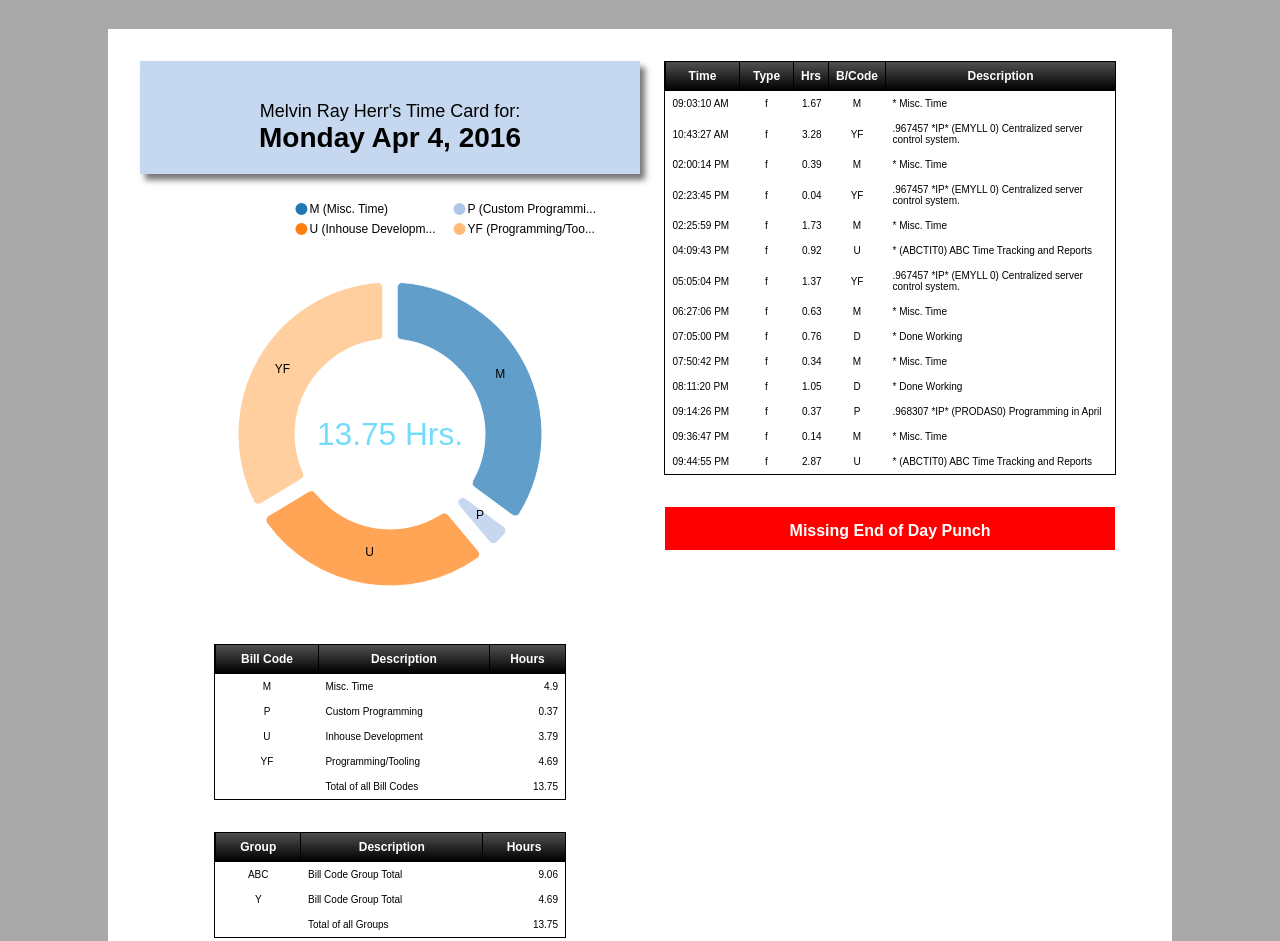
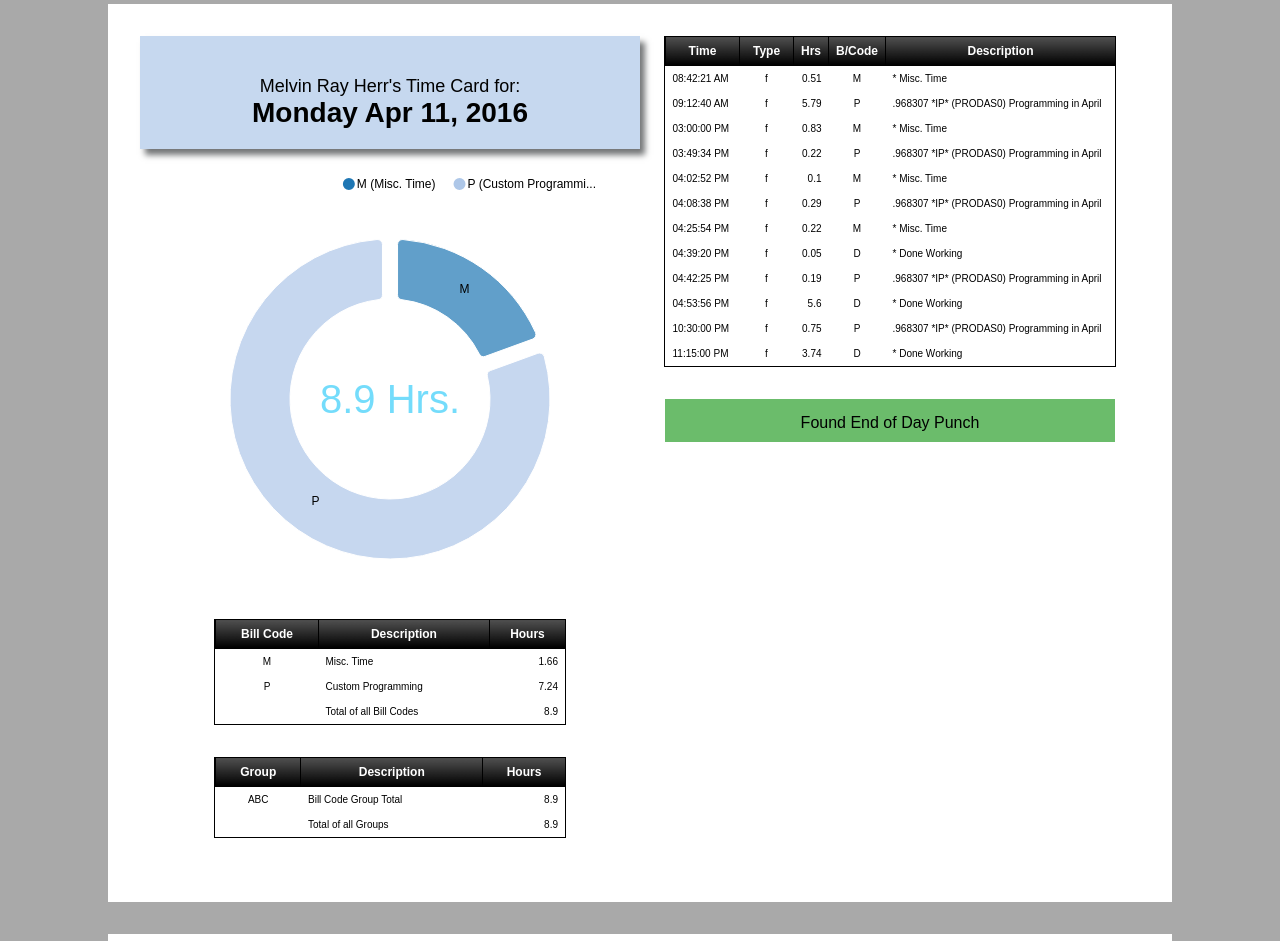
Before and after one commit to StillLearnin/stand-alone-html-report, a plain HTML site: page Melvin Ray Herr's Time Log for 04-11-2016 to 04-16-2016.html in a window 1280 px wide. Shown: the part 1220-2161 px from the top of the page. Drawn offline with Linux system fonts and the light colour scheme.

Commit message:
updated data for new week.

```diff
--- a/Melvin Ray Herr's Time Log for 04-04-2016 to 04-09-2016.html
+++ b/Melvin Ray Herr's Time Log for 04-11-2016 to 04-16-2016.html
@@ -3,204 +3,210 @@
 <head>    <script>var days = [
 {
     employee: "Melvin Ray Herr",
-    day: "2016-4-4",
+    day: "2016-4-11",
     clockPunches: [
-        { time: "09:03:10 AM", type: "f", hours: 1.67, billCode: "M", description: "* Misc. Time" },
-        { time: "10:43:27 AM", type: "f", hours: 3.28, billCode: "YF", description: ".967457 *IP* (EMYLL 0) Centralized server control system." },
-        { time: "02:00:14 PM", type: "f", hours: 0.39, billCode: "M", description: "* Misc. Time" },
-        { time: "02:23:45 PM", type: "f", hours: 0.04, billCode: "YF", description: ".967457 *IP* (EMYLL 0) Centralized server control system." },
-        { time: "02:25:59 PM", type: "f", hours: 1.73, billCode: "M", description: "* Misc. Time" },
-        { time: "04:09:43 PM", type: "f", hours: 0.92, billCode: "U", description: "* (ABCTIT0) ABC Time Tracking and Reports" },
-        { time: "05:05:04 PM", type: "f", hours: 1.37, billCode: "YF", description: ".967457 *IP* (EMYLL 0) Centralized server control system." },
-        { time: "06:27:06 PM", type: "f", hours: 0.63, billCode: "M", description: "* Misc. Time" },
-        { time: "07:05:00 PM", type: "f", hours: 0.76, billCode: "D", description: "* Done Working" },
-        { time: "07:50:42 PM", type: "f", hours: 0.34, billCode: "M", description: "* Misc. Time" },
-        { time: "08:11:20 PM", type: "f", hours: 1.05, billCode: "D", description: "* Done Working" },
-        { time: "09:14:26 PM", type: "f", hours: 0.37, billCode: "P", description: ".968307 *IP* (PRODAS0) Programming in April" },
-        { time: "09:36:47 PM", type: "f", hours: 0.14, billCode: "M", description: "* Misc. Time" },
-        { time: "09:44:55 PM", type: "f", hours: 2.87, billCode: "U", description: "* (ABCTIT0) ABC Time Tracking and Reports" }
+        { time: "08:42:21 AM", type: "f", hours: 0.51, billCode: "M", description: "* Misc. Time" },
+        { time: "09:12:40 AM", type: "f", hours: 5.79, billCode: "P", description: ".968307 *IP* (PRODAS0) Programming in April" },
+        { time: "03:00:00 PM", type: "f", hours: 0.83, billCode: "M", description: "* Misc. Time" },
+        { time: "03:49:34 PM", type: "f", hours: 0.22, billCode: "P", description: ".968307 *IP* (PRODAS0) Programming in April" },
+        { time: "04:02:52 PM", type: "f", hours: 0.10, billCode: "M", description: "* Misc. Time" },
+        { time: "04:08:38 PM", type: "f", hours: 0.29, billCode: "P", description: ".968307 *IP* (PRODAS0) Programming in April" },
+        { time: "04:25:54 PM", type: "f", hours: 0.22, billCode: "M", description: "* Misc. Time" },
+        { time: "04:39:20 PM", type: "f", hours: 0.05, billCode: "D", description: "* Done Working" },
+        { time: "04:42:25 PM", type: "f", hours: 0.19, billCode: "P", description: ".968307 *IP* (PRODAS0) Programming in April" },
+        { time: "04:53:56 PM", type: "f", hours: 5.60, billCode: "D", description: "* Done Working" },
+        { time: "10:30:00 PM", type: "f", hours: 0.75, billCode: "P", description: ".968307 *IP* (PRODAS0) Programming in April" },
+        { time: "11:15:00 PM", type: "f", hours: 3.74, billCode: "D", description: "* Done Working" }
     ],
-    missingEndOfDayPunch: true,
     billCodeTotals: {
         byBillCode: {
             details: [
-                { key: "M", description: "Misc. Time", hours: 4.90 },
-                { key: "P", description: "Custom Programming", hours: 0.37 },
-                { key: "U", description: "Inhouse Development", hours: 3.79 },
-                { key: "YF", description: "Programming/Tooling", hours: 4.69 }
+                { key: "M", description: "Misc. Time", hours: 1.66 },
+                { key: "P", description: "Custom Programming", hours: 7.24 }
             ],
-            total: 13.75
+            total: 8.90
         },
         byGroup: {
             details: [
-                { key: "ABC", description: "Bill Code Group Total", hours: 9.06 },
-                { key: "Y", description: "Bill Code Group Total", hours: 4.69 }
+                { key: "ABC", description: "Bill Code Group Total", hours: 8.90 }
             ],
-            total: 13.75
+            total: 8.90
         }
     }
 }
 ,
 {
     employee: "Melvin Ray Herr",
-    day: "2016-4-5",
+    day: "2016-4-12",
     clockPunches: [
-        { time: "00:37:13 AM", type: "f", hours: 0.14, billCode: "M", description: "* Misc. Time" },
-        { time: "00:45:30 AM", type: "f", hours: 8.11, billCode: "D", description: "* Done Working" },
-        { time: "08:52:12 AM", type: "f", hours: 0.48, billCode: "M", description: "* Misc. Time" },
-        { time: "09:16:25 AM", type: "p", hours: 0.11, billCode: "G", description: "* (KR) Karen Rissler" },
-        { time: "09:27:19 AM", type: "f", hours: 0.21, billCode: "U", description: "* (ABCTIT0) ABC Time Tracking and Reports" },
-        { time: "09:39:54 AM", type: "f", hours: 1.66, billCode: "M", description: "* Misc. Time" },
-        { time: "10:34:15 AM", type: "p", hours: 0.67, billCode: "G", description: "* (AW) Anthony Witmer" },
-        { time: "12:00:00 PM", type: "f", hours: 2.49, billCode: "G", description: "(KREROM0) ROBERT M KREIDER- Help Bob with his programming environments.       " },
-        { time: "01:22:11 PM", type: "p", hours: 0.01, billCode: "M", description: "* Misc. Time" },
-        { time: "02:30:00 PM", type: "f", hours: 0.51, billCode: "M", description: "* Misc. Time" },
-        { time: "03:00:18 PM", type: "f", hours: 2.51, billCode: "D", description: "* Done Working" },
-        { time: "05:30:57 PM", type: "f", hours: 0.70, billCode: "M", description: "* Misc. Time" },
-        { time: "06:12:36 PM", type: "f", hours: 0.11, billCode: "V", description: "* (.DV342000) Credit Card Fixes" },
-        { time: "06:19:21 PM", type: "f", hours: 0.08, billCode: "M", description: "* Misc. Time" },
-        { time: "06:24:10 PM", type: "f", hours: 0.28, billCode: "V", description: "* (.DV342008) MW Genius Interface" },
-        { time: "06:41:10 PM", type: "f", hours: 0.98, billCode: "D", description: "* Done Working" },
-        { time: "07:40:05 PM", type: "f", hours: 0.57, billCode: "M", description: "* Misc. Time" },
-        { time: "08:14:19 PM", type: "f", hours: 0.98, billCode: "V", description: "* (.DV342008) MW Genius Interface" },
-        { time: "09:13:00 PM", type: "f", hours: 1.02, billCode: "V", description: "* (.DV040000) Global Add-ons" },
-        { time: "10:13:55 PM", type: "f", hours: 1.00, billCode: "V", description: "* (.DV000001) Program Merge" },
-        { time: "11:13:47 PM", type: "f", hours: 0.58, billCode: "M", description: "* Misc. Time" },
-        { time: "11:48:18 PM", type: "f", hours: 7.43, billCode: "D", description: "* Done Working" }
+        { time: "02:59:08 AM", type: "f", hours: 0.02, billCode: "M", description: "* Misc. Time" },
+        { time: "03:00:14 AM", type: "f", hours: 3.29, billCode: "P", description: ".968378 *IP* (PRODAS0) " },
+        { time: "06:17:45 AM", type: "f", hours: 4.58, billCode: "D", description: "* Done Working" },
+        { time: "10:52:39 AM", type: "f", hours: 0.39, billCode: "M", description: "* Misc. Time" },
+        { time: "11:12:21 AM", type: "p", hours: 0.55, billCode: "G", description: "* (SB) Shawn Beachy" },
+        { time: "11:48:03 AM", type: "p", hours: 0.16, billCode: "G", description: "* Give/Get Co-Worker Help" },
+        { time: "11:58:23 AM", type: "f", hours: 1.80, billCode: "P", description: ".968378 *IP* (PRODAS0) " },
+        { time: "01:46:14 PM", type: "f", hours: 3.04, billCode: "D", description: "* Done Working" },
+        { time: "04:48:38 PM", type: "f", hours: 0.06, billCode: "M", description: "* Misc. Time" },
+        { time: "04:52:13 PM", type: "f", hours: 0.09, billCode: "P", description: ".968378 *IP* (PRODAS0) " },
+        { time: "04:57:38 PM", type: "f", hours: 17.84, billCode: "D", description: "* Done Working" }
     ],
     billCodeTotals: {
         byBillCode: {
             details: [
-                { key: "G", description: "Give/Get Co-Worker Help", hours: 3.27 },
-                { key: "M", description: "Misc. Time", hours: 4.73 },
-                { key: "U", description: "Inhouse Development", hours: 0.21 },
-                { key: "V", description: "Development Time", hours: 3.39 }
+                { key: "G", description: "Give/Get Co-Worker Help", hours: 0.71 },
+                { key: "M", description: "Misc. Time", hours: 0.47 },
+                { key: "P", description: "Custom Programming", hours: 5.18 }
             ],
-            total: 11.60
+            total: 6.36
         },
         byGroup: {
             details: [
-                { key: "ABC", description: "Bill Code Group Total", hours: 11.60 }
+                { key: "ABC", description: "Bill Code Group Total", hours: 6.36 }
             ],
-            total: 11.60
+            total: 6.36
         }
     }
 }
 ,
 {
     employee: "Melvin Ray Herr",
-    day: "2016-4-6",
+    day: "2016-4-13",
     clockPunches: [
-        { time: "07:14:05 AM", type: "f", hours: 0.08, billCode: "M", description: "* Misc. Time" },
-        { time: "07:19:02 AM", type: "f", hours: 0.87, billCode: "D", description: "* Done Working" },
-        { time: "08:11:15 AM", type: "f", hours: 0.38, billCode: "M", description: "* Misc. Time" },
-        { time: "08:33:59 AM", type: "f", hours: 0.44, billCode: "D", description: "* Done Working" },
-        { time: "09:00:07 AM", type: "f", hours: 0.16, billCode: "M", description: "* Misc. Time" },
-        { time: "09:09:48 AM", type: "f", hours: 7.75, billCode: "P", description: ".968307 *IP* (PRODAS0) Programming in April" },
-        { time: "04:54:32 PM", type: "f", hours: 0.20, billCode: "V", description: "* (.DV040000) Global Add-ons" },
-        { time: "05:06:31 PM", type: "f", hours: 4.90, billCode: "D", description: "* Done Working" },
-        { time: "10:00:33 PM", type: "f", hours: 0.39, billCode: "M", description: "* Misc. Time" },
-        { time: "10:23:51 PM", type: "f", hours: 7.27, billCode: "D", description: "* Done Working" }
+        { time: "10:48:04 AM", type: "f", hours: 0.34, billCode: "M", description: "* Misc. Time" },
+        { time: "11:08:16 AM", type: "f", hours: 0.45, billCode: "P", description: ".968307 *IP* (PRODAS0) Programming in April" },
+        { time: "11:35:22 AM", type: "f", hours: 1.40, billCode: "M", description: "* Misc. Time" },
+        { time: "12:59:36 PM", type: "f", hours: 0.97, billCode: "P", description: ".968307 *IP* (PRODAS0) Programming in April" },
+        { time: "01:57:39 PM", type: "f", hours: 0.22, billCode: "M", description: "* Misc. Time" },
+        { time: "02:10:51 PM", type: "f", hours: 0.19, billCode: "P", description: ".968307 *IP* (PRODAS0) Programming in April" },
+        { time: "02:22:15 PM", type: "f", hours: 3.71, billCode: "P", description: ".968387 *IP* (ARKPRC0) " },
+        { time: "06:04:30 PM", type: "f", hours: 0.09, billCode: "M", description: "* Misc. Time" },
+        { time: "06:09:36 PM", type: "f", hours: 13.52, billCode: "D", description: "* Done Working" }
     ],
     billCodeTotals: {
         byBillCode: {
             details: [
-                { key: "M", description: "Misc. Time", hours: 1.01 },
-                { key: "P", description: "Custom Programming", hours: 7.75 },
-                { key: "V", description: "Development Time", hours: 0.20 }
+                { key: "M", description: "Misc. Time", hours: 2.05 },
+                { key: "P", description: "Custom Programming", hours: 5.32 }
             ],
-            total: 8.96
+            total: 7.37
         },
         byGroup: {
             details: [
-                { key: "ABC", description: "Bill Code Group Total", hours: 8.96 }
+                { key: "ABC", description: "Bill Code Group Total", hours: 7.37 }
             ],
-            total: 8.96
+            total: 7.37
         }
     }
 }
 ,
 {
     employee: "Melvin Ray Herr",
-    day: "2016-4-7",
+    day: "2016-4-14",
     clockPunches: [
-        { time: "05:40:15 AM", type: "f", hours: 1.67, billCode: "M", description: "* Misc. Time" },
-        { time: "07:20:37 AM", type: "f", hours: 0.22, billCode: "M", description: "* Misc. Time" },
-        { time: "07:33:38 AM", type: "f", hours: 0.93, billCode: "D", description: "* Done Working" },
-        { time: "08:29:21 AM", type: "f", hours: 0.05, billCode: "YF", description: ".967457 *IP* (EMYLL 0) Centralized server control system." },
-        { time: "08:32:14 AM", type: "f", hours: 0.47, billCode: "D", description: "* Done Working" },
-        { time: "09:00:12 AM", type: "f", hours: 0.73, billCode: "M", description: "* Misc. Time" },
-        { time: "09:43:58 AM", type: "f", hours: 0.14, billCode: "V", description: "* (.DV040000) Global Add-ons" },
-        { time: "09:52:06 AM", type: "f", hours: 1.37, billCode: "M", description: "* Misc. Time" },
-        { time: "11:13:32 AM", type: "p", hours: 0.01, billCode: "G", description: "* (KREROM0) ROBERT M KREIDER" },
-        { time: "11:14:22 AM", type: "p", hours: 1.28, billCode: "G", description: "* (KREROM0) ROBERT M KREIDER" },
-        { time: "12:31:53 PM", type: "f", hours: 0.38, billCode: "D", description: "* Done Working" },
-        { time: "12:54:33 PM", type: "f", hours: 0.12, billCode: "F", description: "* Food/Fellowship" },
-        { time: "01:01:35 PM", type: "f", hours: 1.33, billCode: "M", description: "* Misc. Time" },
-        { time: "01:02:03 PM", type: "p", hours: 1.76, billCode: "YF", description: ".967457 *IP* (EMYLL 0) Centralized server control system." },
-        { time: "02:48:25 PM", type: "p", hours: 0.02, billCode: "G", description: "* (AW) Anthony Witmer" },
-        { time: "02:50:01 PM", type: "p", hours: 2.96, billCode: "N", description: ".967897 " },
-        { time: "07:05:43 PM", type: "f", hours: 0.88, billCode: "D", description: "* Done Working" },
-        { time: "07:58:26 PM", type: "f", hours: 0.70, billCode: "P", description: ".968307 *IP* (PRODAS0) Programming in April" },
-        { time: "08:40:11 PM", type: "f", hours: 0.21, billCode: "M", description: "* Misc. Time" },
-        { time: "08:52:49 PM", type: "f", hours: 12.27, billCode: "D", description: "* Done Working" }
+        { time: "07:40:58 AM", type: "f", hours: 0.13, billCode: "V", description: "* (.DV342000) Credit Card Fixes" },
+        { time: "07:48:31 AM", type: "f", hours: 0.78, billCode: "D", description: "* Done Working" },
+        { time: "08:35:00 AM", type: "f", hours: 2.68, billCode: "P", description: ".968387 *IP* (ARKPRC0) " },
+        { time: "11:16:00 AM", type: "f", hours: 0.85, billCode: "M", description: "* Misc. Time" },
+        { time: "12:07:00 PM", type: "f", hours: 0.14, billCode: "D", description: "* Done Working" },
+        { time: "12:15:21 PM", type: "f", hours: 0.60, billCode: "F", description: "* Food/Fellowship" },
+        { time: "12:51:01 PM", type: "f", hours: 0.36, billCode: "M", description: "* Misc. Time" },
+        { time: "12:57:14 PM", type: "p", hours: 0.07, billCode: "D", description: "* Done Working" },
+        { time: "01:05:52 PM", type: "p", hours: 0.08, billCode: "G", description: "* (AW) Anthony Witmer" },
+        { time: "01:20:43 PM", type: "f", hours: 0.60, billCode: "P", description: ".968307 *IP* (PRODAS0) Programming in April" },
+        { time: "01:42:04 PM", type: "p", hours: 0.10, billCode: "G", description: "* (AW) Anthony Witmer" },
+        { time: "02:02:38 PM", type: "f", hours: 0.05, billCode: "M", description: "* Misc. Time" },
+        { time: "02:05:48 PM", type: "f", hours: 2.46, billCode: "P", description: ".968378 *IP* (PRODAS0) " },
+        { time: "02:54:22 PM", type: "p", hours: 0.15, billCode: "G", description: "* (AW) Anthony Witmer" },
+        { time: "03:35:43 PM", type: "p", hours: 0.05, billCode: "G", description: "* (SB) Shawn Beachy" },
+        { time: "03:39:04 PM", type: "p", hours: 0.32, billCode: "G", description: "* (AW) Anthony Witmer" },
+        { time: "05:04:25 PM", type: "f", hours: 0.09, billCode: "M", description: "* Misc. Time" },
+        { time: "05:10:03 PM", type: "f", hours: 4.36, billCode: "D", description: "* Done Working" },
+        { time: "09:31:42 PM", type: "f", hours: 1.31, billCode: "M", description: "* Misc. Time" },
+        { time: "10:50:00 PM", type: "f", hours: 9.80, billCode: "D", description: "* Done Working" }
     ],
     billCodeTotals: {
         byBillCode: {
             details: [
-                { key: "F", description: "Food/Fellowship", hours: 0.12 },
-                { key: "G", description: "Give/Get Co-Worker Help", hours: 1.31 },
-                { key: "M", description: "Misc. Time", hours: 5.53 },
-                { key: "N", description: "Billable Time", hours: 2.96 },
-                { key: "P", description: "Custom Programming", hours: 0.70 },
-                { key: "V", description: "Development Time", hours: 0.14 },
-                { key: "YF", description: "Programming/Tooling", hours: 1.81 }
+                { key: "F", description: "Food/Fellowship", hours: 0.60 },
+                { key: "G", description: "Give/Get Co-Worker Help", hours: 0.70 },
+                { key: "M", description: "Misc. Time", hours: 2.66 },
+                { key: "P", description: "Custom Programming", hours: 5.74 },
+                { key: "V", description: "Development Time", hours: 0.13 }
             ],
-            total: 12.57
+            total: 9.83
         },
         byGroup: {
             details: [
-                { key: "ABC", description: "Bill Code Group Total", hours: 10.76 },
-                { key: "Y", description: "Bill Code Group Total", hours: 1.81 }
+                { key: "ABC", description: "Bill Code Group Total", hours: 9.83 }
             ],
-            total: 12.57
+            total: 9.83
         }
     }
 }
 ,
 {
     employee: "Melvin Ray Herr",
-    day: "2016-4-8",
+    day: "2016-4-15",
     clockPunches: [
-        { time: "09:08:55 AM", type: "f", hours: 1.55, billCode: "M", description: "* Misc. Time" },
-        { time: "09:33:01 AM", type: "p", hours: 0.60, billCode: "V", description: "* (.DV910000) Meetings/Conf Calls" },
-        { time: "10:24:30 AM", type: "p", hours: 0.16, billCode: "G", description: "* (AW) Anthony Witmer" },
-        { time: "10:39:05 AM", type: "p", hours: 0.76, billCode: "N", description: ".968374 *WC* (CHRLIP0) " },
-        { time: "12:12:34 PM", type: "f", hours: 0.74, billCode: "F", description: "* Food/Fellowship" },
-        { time: "12:56:55 PM", type: "f", hours: 0.98, billCode: "G", description: "* Give/Get Co-Worker Help" },
-        { time: "01:16:59 PM", type: "p", hours: 2.12, billCode: "V", description: "* (.DV910000) Meetings/Conf Calls" },
-        { time: "04:02:13 PM", type: "p", hours: 0.03, billCode: "M", description: "* Misc. Time" },
-        { time: "04:04:20 PM", type: "f", hours: 0.13, billCode: "M", description: "* Misc. Time" },
-        { time: "04:12:18 PM", type: "f", hours: 64.50, billCode: "D", description: "* Done Working" }
+        { time: "08:37:48 AM", type: "f", hours: 1.13, billCode: "M", description: "* Misc. Time" },
+        { time: "09:31:28 AM", type: "p", hours: 2.66, billCode: "P", description: ".968387 *IP* (ARKPRC0) " },
+        { time: "12:25:12 PM", type: "f", hours: 0.75, billCode: "F", description: "* Food/Fellowship" },
+        { time: "01:10:07 PM", type: "f", hours: 1.59, billCode: "M", description: "* Misc. Time" },
+        { time: "02:45:21 PM", type: "f", hours: 1.08, billCode: "U", description: "* (ABCTIT0) ABC Time Tracking and Reports" },
+        { time: "03:49:59 PM", type: "f", hours: 0.13, billCode: "M", description: "* Misc. Time" },
+        { time: "03:57:31 PM", type: "f", hours: 0.23, billCode: "U", description: "* (ABCTIT0) ABC Time Tracking and Reports" },
+        { time: "04:11:15 PM", type: "f", hours: 0.80, billCode: "M", description: "* Misc. Time" },
+        { time: "04:57:23 PM", type: "p", hours: 0.37, billCode: "YF", description: ".968339 " },
+        { time: "05:20:58 PM", type: "f", hours: 20.92, billCode: "D", description: "* Done Working" }
+    ],
+    billCodeTotals: {
+        byBillCode: {
+            details: [
+                { key: "F", description: "Food/Fellowship", hours: 0.75 },
+                { key: "M", description: "Misc. Time", hours: 3.65 },
+                { key: "P", description: "Custom Programming", hours: 2.66 },
+                { key: "U", description: "Inhouse Development", hours: 1.31 },
+                { key: "YF", description: "Programming/Tooling", hours: 0.37 }
+            ],
+            total: 8.74
+        },
+        byGroup: {
+            details: [
+                { key: "ABC", description: "Bill Code Group Total", hours: 8.37 },
+                { key: "Y", description: "Bill Code Group Total", hours: 0.37 }
+            ],
+            total: 8.74
+        }
+    }
+}
+,
+{
+    employee: "Melvin Ray Herr",
+    day: "2016-4-16",
+    clockPunches: [
+        { time: "02:15:52 PM", type: "f", hours: 0.53, billCode: "V", description: "* (.DV342000) Credit Card Fixes" },
+        { time: "02:45:50 PM", type: "p", hours: 0.01, billCode: "M", description: "* Misc. Time" },
+        { time: "02:46:30 PM", type: "p", hours: 0.00, billCode: "M", description: "* Misc. Time" },
+        { time: "02:47:36 PM", type: "p", hours: 0.13, billCode: "V", description: "* (.DV342000) Credit Card Fixes" },
+        { time: "02:56:22 PM", type: "f", hours: 0.01, billCode: "M", description: "* Misc. Time" },
+        { time: "02:57:05 PM", type: "f", hours: 39.51, billCode: "D", description: "* Done Working" }
 
 
     ],
     billCodeTotals: {
         byBillCode: {
             details: [
-                { key: "F", description: "Food/Fellowship", hours: 0.74 },
-                { key: "G", description: "Give/Get Co-Worker Help", hours: 1.14 },
-                { key: "M", description: "Misc. Time", hours: 1.71 },
-                { key: "N", description: "Billable Time", hours: 0.76 },
-                { key: "V", description: "Development Time", hours: 2.72 }
+                { key: "M", description: "Misc. Time", hours: 0.02 },
+                { key: "V", description: "Development Time", hours: 0.66 }
             ],
-            total: 7.07
+            total: 0.68
         },
         byGroup: {
             details: [
-                { key: "ABC", description: "Bill Code Group Total", hours: 7.07 }
+                { key: "ABC", description: "Bill Code Group Total", hours: 0.68 }
             ],
-            total: 7.07
+            total: 0.68
         }
     }
 }
@@ -209,27 +215,25 @@ var grandTotals = {
     billCodeTotals: {
         byBillCode: {
             details: [
-                { key: "F", description: "Food/Fellowship", hours: 0.86 },
-                { key: "G", description: "Give/Get Co-Worker Help", hours: 5.72 },
-                { key: "M", description: "Misc. Time", hours: 17.88 },
-                { key: "N", description: "Billable Time", hours: 3.72 },
-                { key: "P", description: "Custom Programming", hours: 8.82 },
-                { key: "U", description: "Inhouse Development", hours: 4.00 },
-                { key: "V", description: "Development Time", hours: 6.45 },
-                { key: "YF", description: "Programming/Tooling", hours: 6.50 }
+                { key: "F", description: "Food/Fellowship", hours: 1.35 },
+                { key: "G", description: "Give/Get Co-Worker Help", hours: 1.41 },
+                { key: "M", description: "Misc. Time", hours: 10.51 },
+                { key: "P", description: "Custom Programming", hours: 26.14 },
+                { key: "U", description: "Inhouse Development", hours: 1.31 },
+                { key: "V", description: "Development Time", hours: 0.79 },
+                { key: "YF", description: "Programming/Tooling", hours: 0.37 }
             ],
-            total: 53.95
+            total: 41.88
         },
         byGroup: {
             details: [
-                { key: "ABC", description: "Bill Code Group Total", hours: 47.45 },
-                { key: "Y", description: "Bill Code Group Total", hours: 6.50 }
+                { key: "ABC", description: "Bill Code Group Total", hours: 41.51 },
+                { key: "Y", description: "Bill Code Group Total", hours: 0.37 }
             ],
-            total: 53.95
+            total: 41.88
         }
     }
 }
-
 
 </script>
 
```
Also changed, not shown: data.js (+139 -134 lines).
